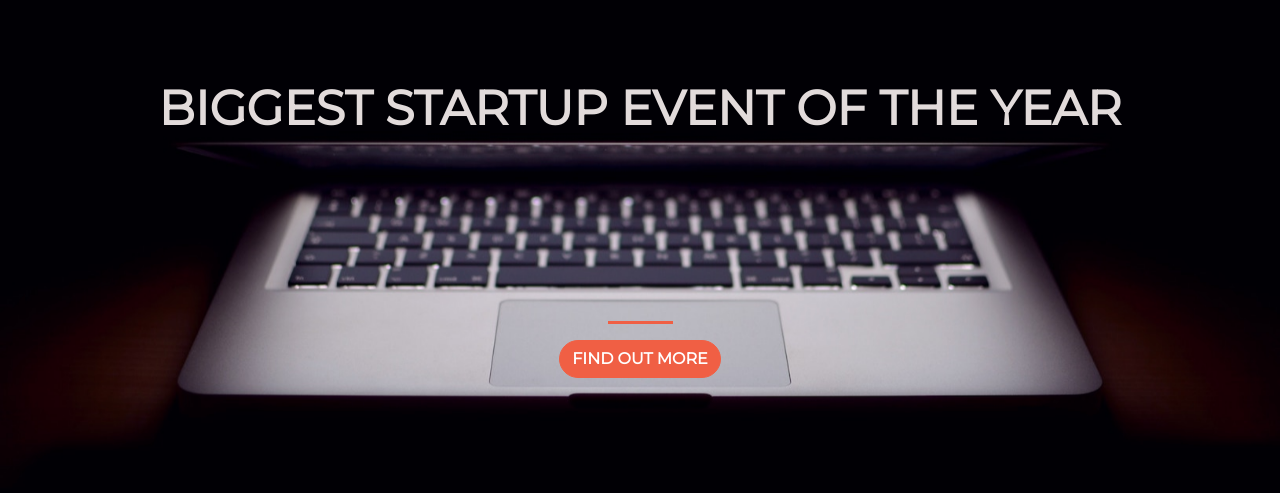
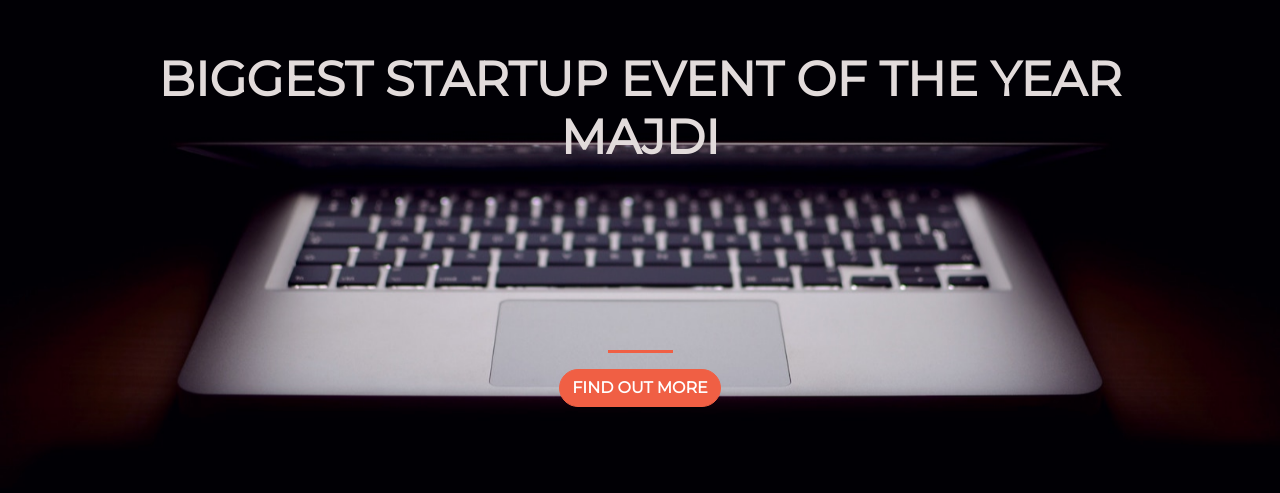
Before and after one commit to MSajdi111/msalim, a plain HTML site: page index.html in a window 1280 px wide. Shown: the part 171-664 px from the top of the page. Drawn offline with nearby package versions, Linux system fonts and the light colour scheme.

Commit message:
Update index.html

```diff
--- a/index.html
+++ b/index.html
@@ -21,7 +21,7 @@
     <div class="container d-flex align-items-center h-100">
       <div class="row">
         <header class="text-center col-12">
-          <h1 class="text-uppercase"><strong> biggest startup event of the year</strong></h1>
+          <h1 class="text-uppercase"><strong> biggest startup event of the year majdi</strong></h1>
       </header>
       <div class="buffer col-12"></div>
       <section class="text-center col-12">
```
